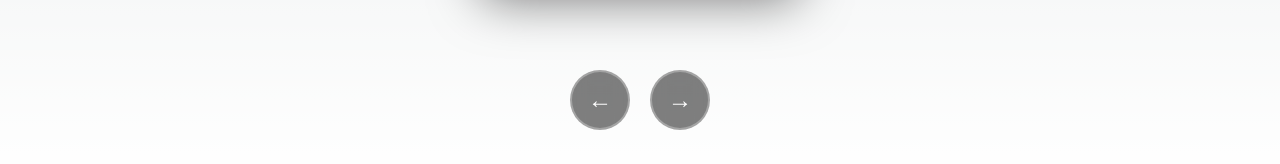
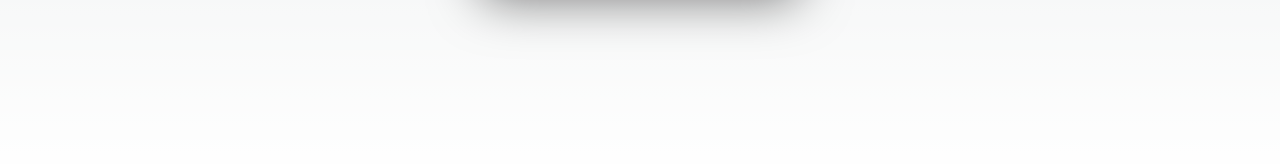
Before and after one commit to Earlssu/sms-portfolio-next, a Next.js app: page /career in a window 1280 px wide. Shown: the part 788-952 px from the top of the page. Built offline with nearby package versions, Linux system fonts and the light colour scheme.

Commit message:
Misc: 불필요한 코드 삭제

```diff
--- a/src/app/career/components/CustomCarousel.css
+++ b/src/app/career/components/CustomCarousel.css
@@ -1,61 +1,7 @@
 .carousel {
-    position: relative;
-    z-index: 1;
-    height: 100vh;
-    overflow: hidden;
-    pointer-events: none;
+  position: relative;
+  z-index: 1;
+  height: 100vh;
+  overflow: hidden;
+  pointer-events: none;
 }
-
-.carousel-container {
-    position: relative;
-    width: 100%;
-    height: 100%;
-    perspective: 1000px;
-}
-
-.carousel-controls {
-    position: absolute;
-    bottom: 50px;
-    left: 50%;
-    transform: translateX(-50%);
-    display: flex;
-    gap: 20px;
-    z-index: 100;
-    pointer-events: all;
-}
-
-.carousel-btn {
-    width: 60px;
-    height: 60px;
-    border-radius: 50%;
-    border: 2px solid rgba(255, 255, 255, 0.3);
-    background: rgba(0, 0, 0, 0.5);
-    color: white;
-    font-size: 24px;
-    cursor: pointer;
-    transition: all 0.3s ease;
-    display: flex;
-    align-items: center;
-    justify-content: center;
-    backdrop-filter: blur(10px);
-}
-
-.carousel-btn:hover {
-    border-color: rgba(255, 255, 255, 0.8);
-    background: rgba(255, 255, 255, 0.1);
-    transform: scale(1.1);
-}
-
-.carousel-btn:active {
-    transform: scale(0.95);
-}
-
-.loading-placeholder {
-    position: absolute;
-    top: 50%;
-    left: 50%;
-    transform: translate(-50%, -50%);
-    color: rgba(255, 255, 255, 0.6);
-    font-size: 18px;
-    text-align: center;
-}
--- a/src/app/career/components/CustomCarousel.tsx
+++ b/src/app/career/components/CustomCarousel.tsx
@@ -1,6 +1,6 @@
 'use client';
 
-import { useState, useEffect } from 'react';
+import { useState } from 'react';
 import CarouselCard from '@/app/career/components/CarouselCard';
 import './CustomCarousel.css';
 import './CarouselCard.css';
@@ -8,39 +8,12 @@ import carouselItems from '@/app/career/constants/carouselItems';
 
 const CustomCarousel = () => {
   const [activeIndex, setActiveIndex] = useState(0);
-  const [isMounted, setIsMounted] = useState(false);
-
-  useEffect(() => {
-    setIsMounted(true);
-  }, []);
-
-  const handlePrevious = () => {
-    setActiveIndex(
-      (prev) => (prev - 1 + carouselItems.length) % carouselItems.length
-    );
-  };
-
-  const handleNext = () => {
-    setActiveIndex((prev) => (prev + 1) % carouselItems.length);
-  };
-
-  if (!isMounted) {
-    return (
-      <div className="carousel">
-        <div className="carousel-container">
-          {/* 서버 렌더링 시 기본 상태만 표시 */}
-          <div className="loading-placeholder">Loading...</div>
-        </div>
-      </div>
-    );
-  }
 
   return (
     <div className="carousel">
-      <div className="carousel-container">
       {carouselItems.map((item, index) => (
         <CarouselCard
-            key={index}
+          key={`card_${index}`}
           index={index}
           active={activeIndex}
           total={carouselItems.length}
@@ -50,19 +23,6 @@ const CustomCarousel = () => {
         />
       ))}
     </div>
-
-      <div className="carousel-controls">
-        <button
-          onClick={handlePrevious}
-          className="carousel-btn carousel-btn-prev"
-        >
-          ←
-        </button>
-        <button onClick={handleNext} className="carousel-btn carousel-btn-next">
-          →
-        </button>
-      </div>
-    </div>
   );
 };
 
```
Also changed, not shown: src/app/career/components/CarouselCard.tsx (+4 -3 lines). Lines whose indentation alone changed are shown as unchanged.
